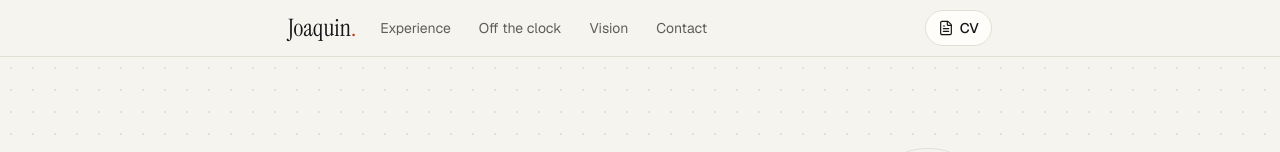
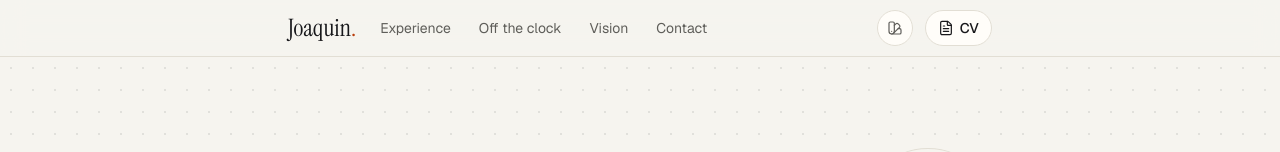
Before and after one commit to Opeiz/opeiz.com, a Next.js app: page / in a window 1280 px wide. Shown: the top 152 px of the page. Built offline with nearby package versions, Linux system fonts and the light colour scheme.

Commit message:
feat: add shuffle colors button to the menu
Co-Authored-By: Claude Opus 5.5 <noreply@anthropic.com>

```diff
--- a/src/app/page.tsx
+++ b/src/app/page.tsx
@@ -5,6 +5,7 @@ import { ExperienceCarousel } from "@/components/ExperienceCarousel";
 import { VisionLab } from "@/components/VisionLab";
 import { Icon } from "@/components/Icon";
 import { OrgLogo } from "@/components/OrgLogo";
+import { PaletteButton } from "@/components/PaletteButton";
 import { cv, formatRange, type Entry, type IconName } from "@/data/cv";
 
 // The home page ("/"): one page that scrolls through 5 sections.
@@ -204,7 +205,7 @@ function SocialLinks() {
 function SiteHeader() {
   return (
     <header className="sticky top-0 z-10 border-b border-border bg-background/80 backdrop-blur-md">
-      <div className="mx-auto flex w-full max-w-3xl items-center gap-3 px-5 md:px-8">
+      <div className="mx-auto flex w-full max-w-3xl items-center gap-2 px-5 md:gap-3 md:px-8">
         <a href="#about" className="flex min-h-14 shrink-0 items-center font-display text-2xl">
           {cv.firstName}
           <span className="text-accent">.</span>
@@ -221,9 +222,10 @@ function SiteHeader() {
             ))}
           </ul>
         </nav>
+        <PaletteButton />
         <Link
           href="/cv"
-          className="inline-flex min-h-9 shrink-0 items-center gap-1.5 rounded-full border border-border bg-surface px-3 text-sm font-medium transition hover:border-foreground/30"
+          className="relative inline-flex min-h-9 shrink-0 items-center gap-1.5 after:absolute after:-inset-1 after:content-[''] rounded-full border border-border bg-surface px-3 text-sm font-medium transition hover:border-foreground/30"
         >
           <FileText className="size-4" strokeWidth={1.8} aria-hidden="true" />
           CV
--- /dev/null
+++ b/src/components/PaletteButton.tsx
@@ -0,0 +1,45 @@
+"use client";
+
+import { SwatchBook } from "lucide-react";
+import { useState } from "react";
+import { PALETTES } from "@/lib/palettes";
+
+/**
+ * Menu button: switch to a different random color palette.
+ * The palette lives on <html data-palette="..."> (set first by the script in layout.tsx),
+ * so changing that one attribute recolors the whole site instantly.
+ */
+export function PaletteButton() {
+  const [announce, setAnnounce] = useState(""); // what screen readers hear after a click
+
+  function shuffle() {
+    const html = document.documentElement;
+    const others = PALETTES.filter((p) => p.id !== html.dataset.palette); // never pick the same one
+    const next = others[Math.floor(Math.random() * others.length)];
+    html.dataset.palette = next.id;
+    try {
+      sessionStorage.setItem("palette", next.id); // keep it for this tab
+    } catch {
+      // storage can be blocked (private mode): the colors still change, they just aren't remembered
+    }
+    setAnnounce(`Colors changed to ${next.name}`);
+  }
+
+  return (
+    <>
+      <button
+        type="button"
+        onClick={shuffle}
+        aria-label="Shuffle the site colors"
+        title="Shuffle colors"
+        // after:-inset-1 = an invisible 44px tap area around the 36px button
+        className="relative inline-flex size-9 shrink-0 after:absolute after:-inset-1 after:content-[''] items-center justify-center rounded-full border border-border bg-surface text-muted transition hover:border-foreground/30 hover:text-accent"
+      >
+        <SwatchBook className="size-4" strokeWidth={1.8} aria-hidden="true" />
+      </button>
+      <span className="sr-only" aria-live="polite">
+        {announce}
+      </span>
+    </>
+  );
+}
```
